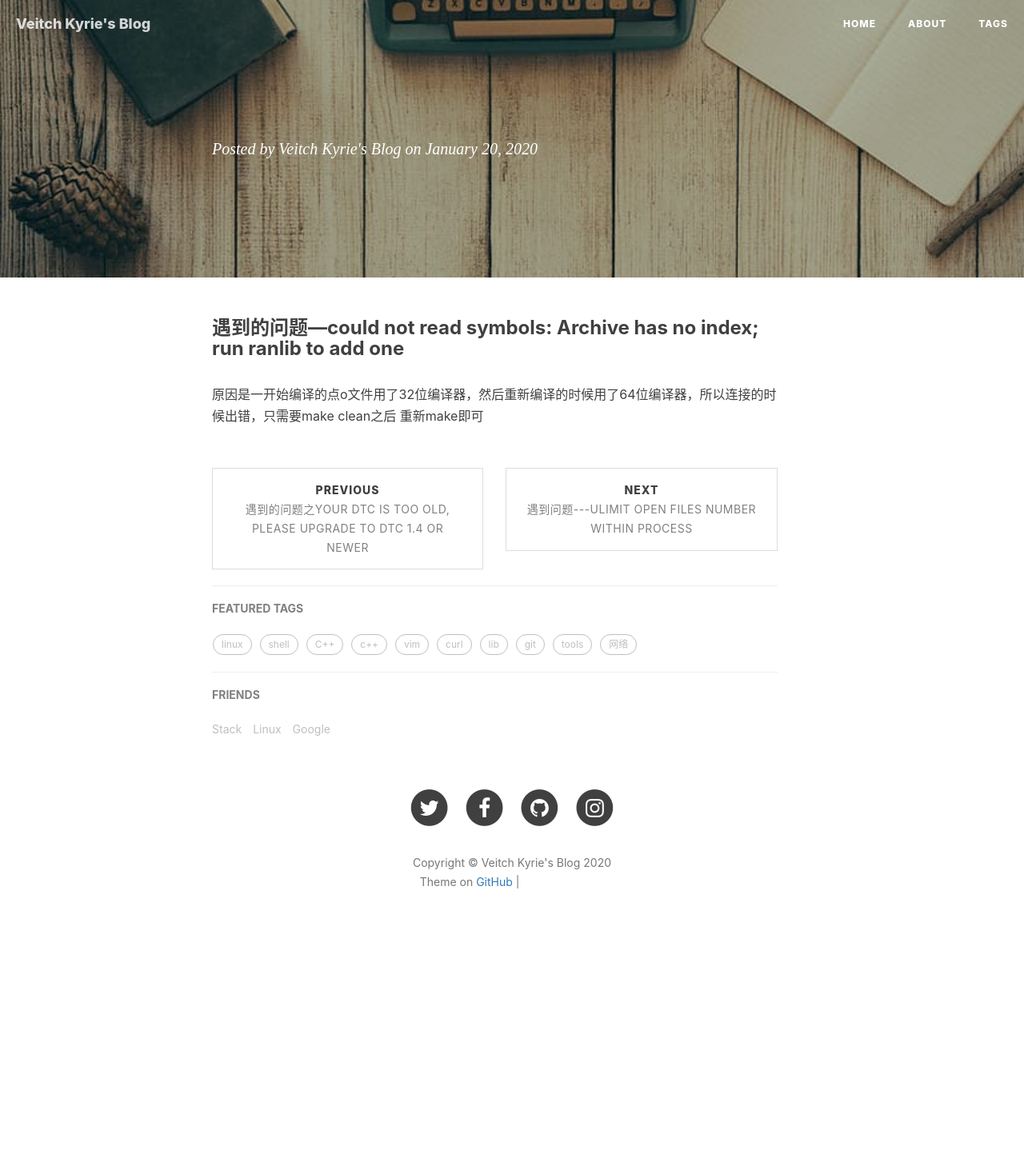
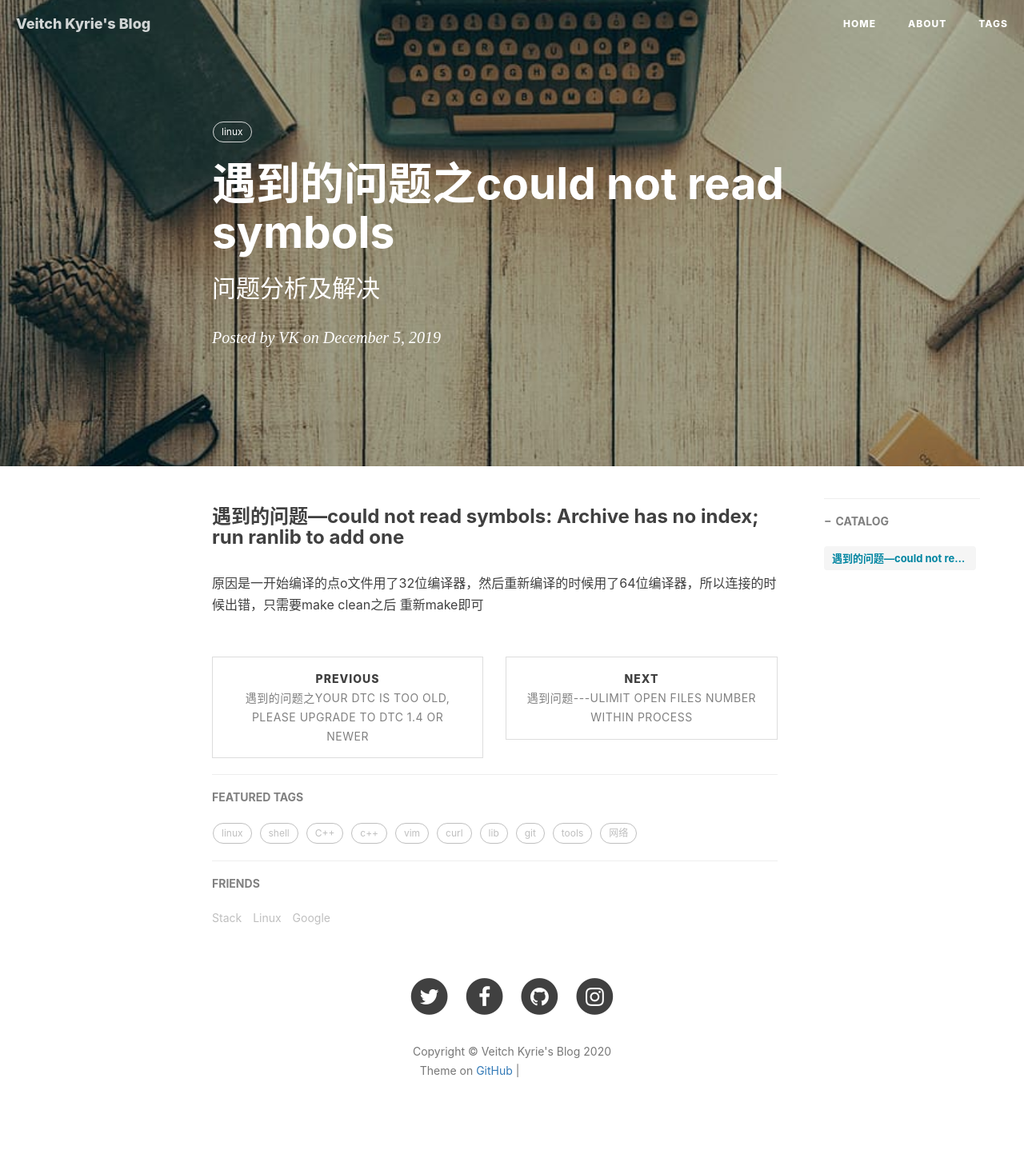
Before and after one commit to VeitchKyrie/VeitchKyrie.github.io, a Jekyll site: the page built from _posts/2019-12-05-遇到的问题---could not read symbols Archive has no index; run ranlib to add one.md, in a window 1280 px wide. Shown: the whole page at 80% size. Built offline with Jekyll 4.4.1, drawn with Linux system fonts in a browser that asks for light colours; nearby versions of some CDN libraries; our own code applies the rules of GitHub Pages for plain Markdown files; comment, search, counter and statistics services are not loaded; before the commit the page ends 1207 px from its top, so only the background shows below that; part of the change alters nothing that is shown; grey boxes are pictures that could not be loaded.

Commit message:
Update 2019-12-05-遇到的问题---could not read symbols Archive has no index; run ranlib to add one.md

```diff
--- a/_posts/2019-12-05-遇到的问题---could not read symbols Archive has no index; run ranlib to add one.md
+++ b/_posts/2019-12-05-遇到的问题---could not read symbols Archive has no index; run ranlib to add one.md
@@ -1,6 +1,6 @@
 ---
 layout:     post
-title:      遇到的问题之could not read symbols: Archive has no index
+title:      遇到的问题之could not read symbols
 subtitle:   问题分析及解决
 date:       2019-12-05
 author:     VK
```
